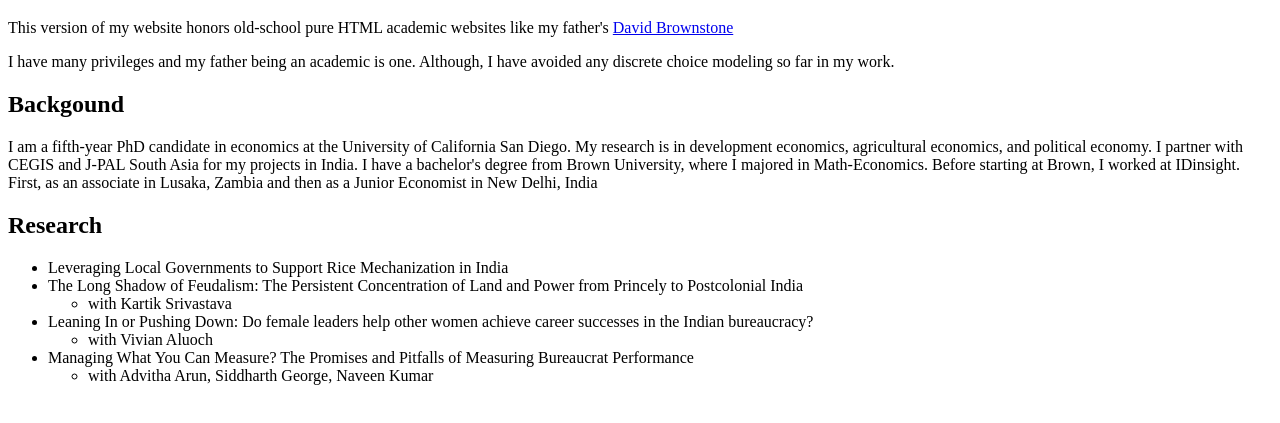
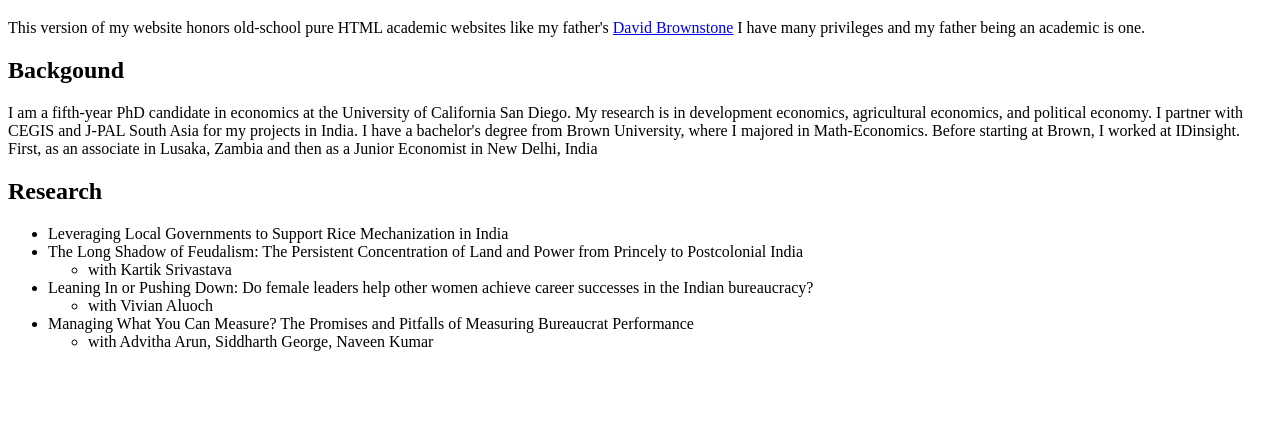
Before and after one commit to sbrownstone/sbrownstone.github.io, a plain HTML site: page index.html in a window 1280 px wide. Shown: the part 61-484 px from the top of the page. Drawn offline with Linux system fonts and the light colour scheme.

Commit message:
Update index.html
changed intro bit

```diff
--- a/index.html
+++ b/index.html
@@ -3,8 +3,8 @@
 <body>
 <h1>Steven Brownstone's Retro Website</h1>
 <p>This version of my website honors old-school pure HTML academic websites like my father's
-  <a href="https://sites.socsci.uci.edu/~dbrownst/">David Brownstone</a> </p>
-  I have many privileges and my father being an academic is one. Although, I have avoided any discrete choice modeling so far in my work.
+  <a href="https://sites.socsci.uci.edu/~dbrownst/">David Brownstone</a>  I have many privileges and my father being an academic is one.</p>
+
 <h2>Backgound</h2>
 <p>I am a fifth-year PhD candidate in economics at the University of California San Diego. My research is in development economics, agricultural economics, and political economy.
 I partner with CEGIS and J-PAL South Asia for my projects in India.
```
